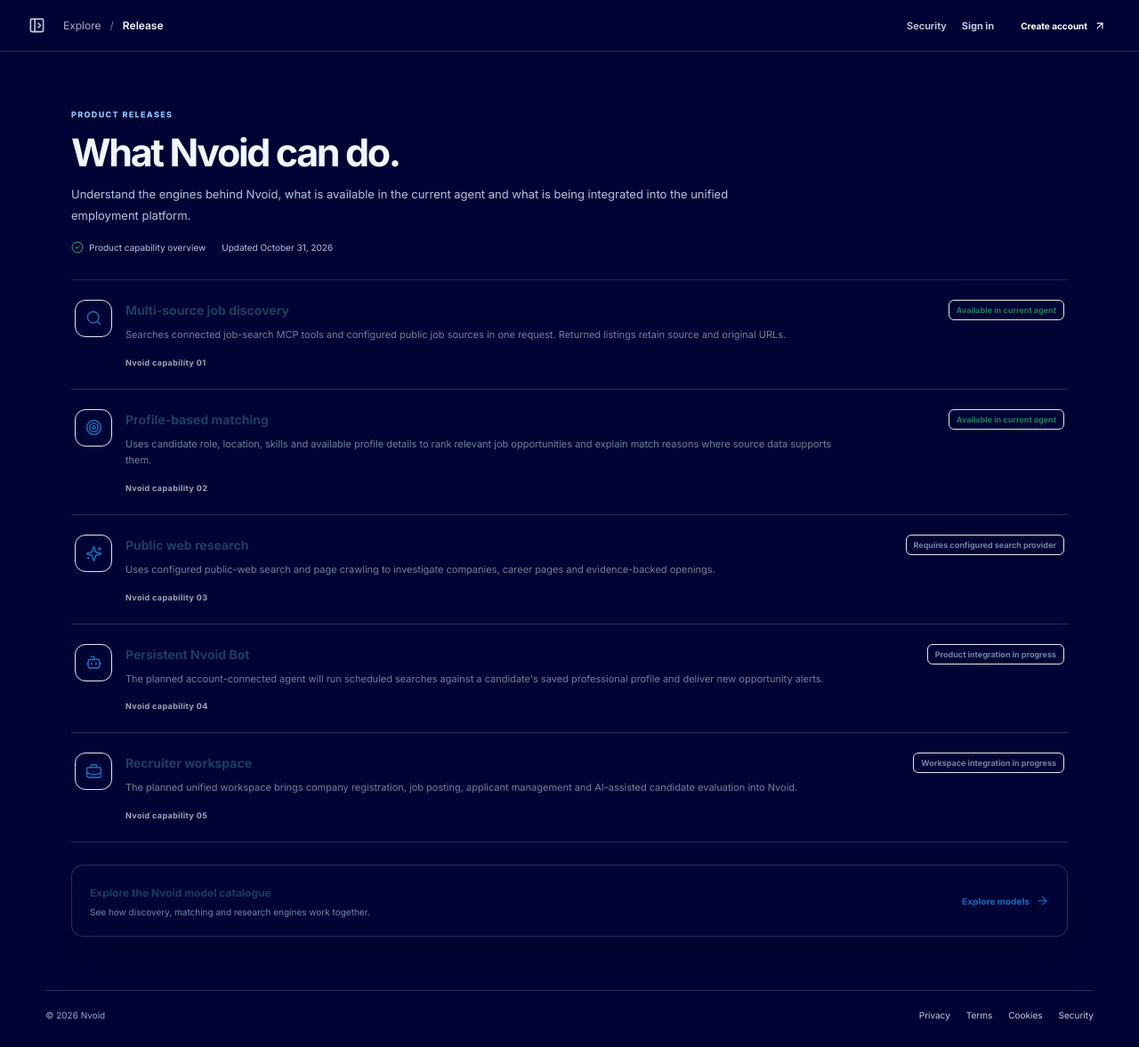
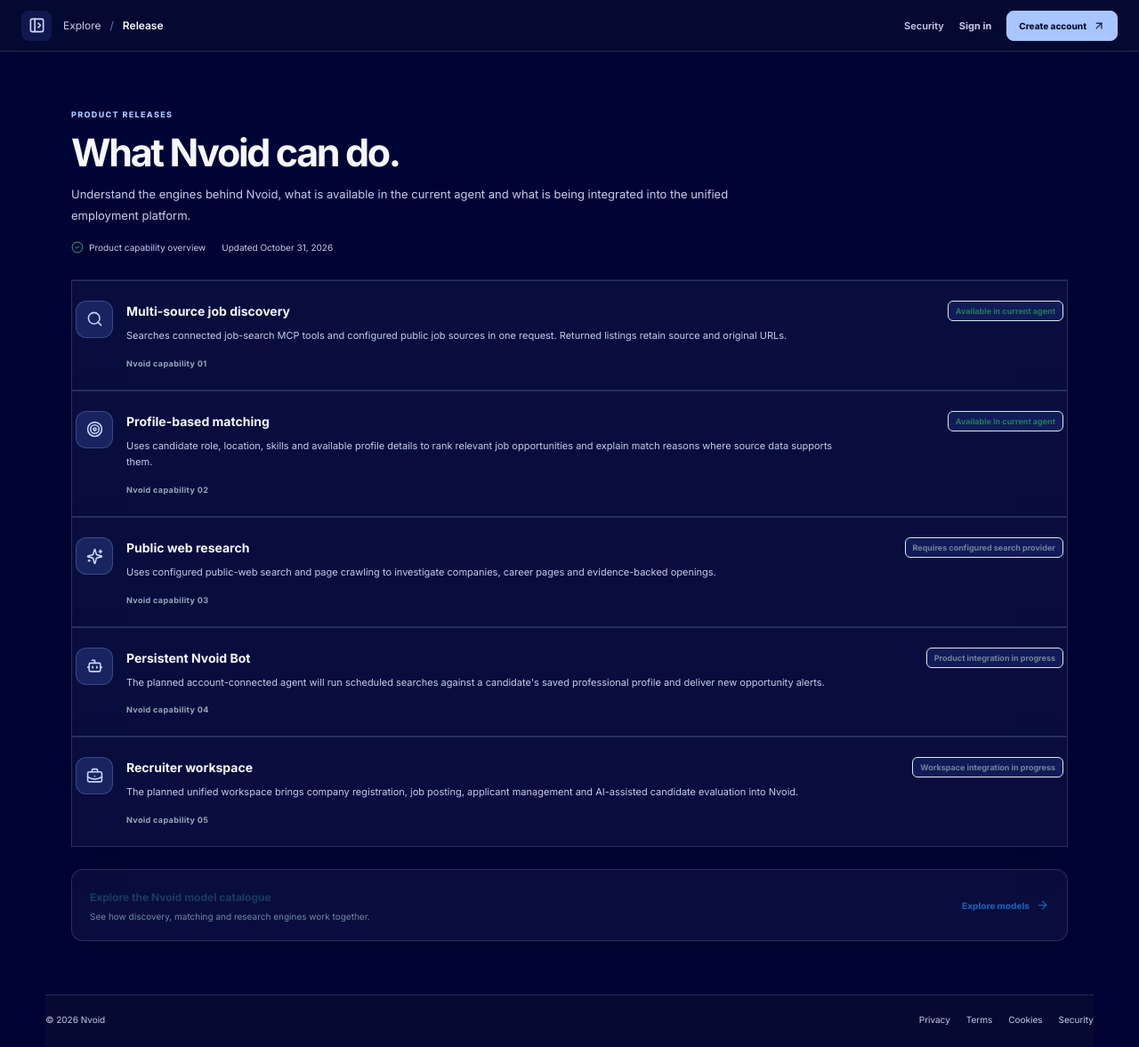
Before and after one commit to jobkar-official/nvoid_web_view, a Next.js app: page /release in a window 1280 px wide. Shown: the whole page at 89% size. Built offline with nearby package versions, Linux system fonts and the light colour scheme.

Commit message:
Refine Nvoid navy theme and full text palette

```diff
--- a/app/globals.css
+++ b/app/globals.css
@@ -805,13 +805,20 @@ body { color: #f1f4ff; }
 }
 .sidebar-scrim, .workspace-scrim { background: rgba(4,7,35,.72); }
 
+
 :root {
+  color-scheme: dark;
   --navy: #000435;
-  --navy-2: #000435;
-  --navy-3: #000435;
-  --blue-soft: #000435;
+  --navy-2: #080d3e;
+  --navy-3: #111b66;
+  --blue: #a9c5ff;
+  --blue-dark: #789cff;
+  --blue-soft: #18245f;
+  --ink: #f5f7ff;
+  --muted: #c4cbea;
+  --soft-muted: #929dc9;
+  --line: rgba(183, 198, 255, .18);
   --canvas: #000435;
-  --line: rgba(190, 202, 255, .2);
 }
 
 html,
@@ -825,15 +832,141 @@ body,
 .auth-page,
 .home-page,
 .catalog-page,
-.info-page,
+.info-page {
+  min-height: 100%;
+  background: #000435 !important;
+  color: var(--ink);
+}
+
+body,
+.public-shell,
+.workspace-shell {
+  color: var(--ink);
+}
+
 .public-sidebar,
-.workspace-sidebar,
+.workspace-sidebar {
+  color: var(--ink);
+  background: #050a32 !important;
+  border-right: 1px solid var(--line);
+  box-shadow: 12px 0 36px rgba(0, 0, 0, .24);
+}
+
 .public-topbar,
-.workspace-topbar,
-.public-footer,
-.auth-layout,
-.auth-brand-panel,
-.auth-form-panel,
+.workspace-topbar {
+  color: var(--ink);
+  background: rgba(5, 10, 50, .97) !important;
+  border-bottom: 1px solid var(--line);
+  backdrop-filter: blur(16px);
+}
+
+.public-footer {
+  color: var(--muted);
+  background: #050a32 !important;
+  border-top: 1px solid var(--line);
+}
+
+.public-footer a,
+.topbar-quiet-link,
+.topbar-login,
+.topbar-breadcrumb,
+.workspace-crumb {
+  color: var(--muted);
+}
+
+.public-footer a:hover,
+.topbar-quiet-link:hover,
+.topbar-login:hover {
+  color: var(--blue);
+}
+
+.public-brand,
+.workspace-brand,
+.public-brand strong,
+.workspace-brand strong,
+.topbar-breadcrumb strong,
+.workspace-crumb strong,
+.home-hero h1,
+.section-heading h2,
+.catalog-hero h1,
+.info-hero h1,
+.info-section h2,
+.workspace-page-heading h1,
+.info-cta h2 {
+  color: var(--ink);
+}
+
+.public-brand small,
+.workspace-brand small,
+.sidebar-section-label,
+.workspace-nav-label,
+.history-copy small,
+.history-placeholder,
+.history-empty,
+.guest-identity small,
+.account-copy small,
+.sidebar-trust,
+.topbar-breadcrumb,
+.workspace-crumb,
+.hero-description,
+.section-heading p,
+.catalog-hero > p,
+.info-hero > p,
+.catalog-meta,
+.info-section p,
+.info-updated,
+.workspace-page-heading p {
+  color: var(--muted);
+}
+
+.hero-overline,
+.section-kicker,
+.hero-description strong,
+.home-hero h1 span,
+.workspace-eyebrow {
+  color: var(--blue);
+}
+
+.public-nav-link,
+.workspace-nav-link,
+.history-select,
+.workspace-activity-item,
+.workspace-logout {
+  color: #d5dcf5;
+}
+
+.public-nav-link svg,
+.workspace-nav-link svg,
+.workspace-activity-item svg {
+  color: #9ba9dc;
+}
+
+.public-nav-link:hover,
+.workspace-nav-link:hover,
+.history-item:hover,
+.sidebar-collapse-button:hover,
+.workspace-sidebar-close:hover,
+.sidebar-toggle-button:hover,
+.workspace-sidebar-toggle:hover,
+.workspace-icon-button:hover,
+.account-menu-button:hover {
+  color: #fff;
+  background: #151f63 !important;
+}
+
+.public-nav-link.active,
+.workspace-nav-link.active {
+  color: #fff;
+  background: #18245f !important;
+  border-color: rgba(169, 197, 255, .28);
+  box-shadow: inset 3px 0 #a9c5ff;
+}
+
+.public-nav-link.active svg,
+.workspace-nav-link.active svg {
+  color: #b9ceff;
+}
+
 .public-search-panel,
 .public-job-card,
 .category-card,
@@ -848,137 +981,248 @@ body,
 .workspace-shortcut-card,
 .workspace-content-card,
 .workspace-tip-card,
-.workspace-data-layout,
-.workspace-search-form,
-.workspace-form-grid,
-.auth-form,
-.auth-role-picker button,
+.auth-layout,
+.auth-form-panel {
+  color: var(--ink);
+  background: #080d3e !important;
+  border: 1px solid var(--line);
+  box-shadow: 0 14px 38px rgba(0, 0, 0, .16);
+}
+
+.public-search-panel input,
+.search-input-line input,
+.workspace-search-form input,
+.workspace-form-grid input,
+.workspace-form-grid textarea,
+.workspace-form-grid select,
 .auth-form label > input,
 .auth-input,
-.auth-submit,
-.search-submit,
-.workspace-primary-button,
-.topbar-create,
+.auth-input input,
+.history-editor input {
+  color: #f5f7ff !important;
+  background: #050a32 !important;
+  border-color: rgba(183, 198, 255, .25);
+}
+
+.public-search-panel input::placeholder,
+.workspace-search-form input::placeholder,
+.workspace-form-grid input::placeholder,
+.workspace-form-grid textarea::placeholder,
+.auth-input input::placeholder {
+  color: #929dc9;
+}
+
+.public-job-card h1,
+.public-job-card h2,
+.public-job-card h3,
+.category-card strong,
+.home-feature-card h2,
+.home-feature-card h3,
+.model-card h2,
+.model-card h3,
+.release-card h2,
+.release-card h3,
+.workspace-content-card h2,
+.workspace-content-card h3,
+.workspace-tip-card h2,
+.workspace-tip-card h3,
+.workspace-shortcut-card strong,
+.info-aside h2,
+.info-aside strong,
+.info-cta h2 {
+  color: #f5f7ff;
+}
+
+.public-job-card p,
+.public-job-card small,
+.category-card p,
+.home-feature-card p,
+.model-card p,
+.release-card p,
+.workspace-content-card p,
+.workspace-tip-card p,
+.workspace-shortcut-card p,
+.info-aside p,
+.info-aside li,
+.info-cta p {
+  color: #c4cbea;
+}
+
+.public-job-details span,
+.source-chip,
+.workspace-role-pill,
+.result-count,
+.release-status,
+.company-monogram {
+  color: #cbd6ff;
+  background: #111b58 !important;
+  border-color: rgba(183, 198, 255, .2);
+}
+
+.brand-symbol,
+.workspace-brand-mark,
+.guest-avatar,
+.account-avatar,
+.workspace-top-avatar,
+.feature-icon,
+.category-icon,
+.shortcut-icon,
+.workspace-empty-icon,
+.workspace-tip-icon,
+.release-icon,
+.model-icon,
+.auth-form-icon,
+.info-aside-icon,
+.bot-promo-icon,
+.art-center {
+  color: #c5d6ff;
+  background: #18245f !important;
+  border-color: rgba(169, 197, 255, .24);
+}
+
 .sidebar-find-button,
 .workspace-find-button,
+.sidebar-register,
+.topbar-create,
+.workspace-primary-button,
+.search-submit,
+.auth-submit,
+.info-cta-link {
+  color: #071039 !important;
+  background: #a9c5ff !important;
+  border: 1px solid #a9c5ff;
+  font-weight: 800;
+}
+
+.sidebar-find-button:hover,
+.workspace-find-button:hover,
+.sidebar-register:hover,
+.topbar-create:hover,
+.workspace-primary-button:hover,
+.search-submit:hover,
+.auth-submit:hover,
+.info-cta-link:hover {
+  color: #000435 !important;
+  background: #c2d5ff !important;
+}
+
 .sidebar-signin,
-.sidebar-register,
-.workspace-role-pill,
 .workspace-icon-button,
 .mobile-menu-button,
 .sidebar-toggle-button,
 .workspace-sidebar-toggle,
-.workspace-nav-link.active,
-.public-nav-link.active,
-.bot-promo,
-.bot-promo-icon,
-.result-count,
-.company-monogram,
-.source-chip,
-.public-job-details span,
-.no-results,
-.no-results-icon,
-.category-icon,
-.feature-icon,
-.release-icon,
-.model-icon,
-.release-status,
-.info-aside-icon,
-.info-cta-link,
-.auth-form-icon,
-.auth-error,
-.preview-banner,
-.workspace-inline-notice,
-.shortcut-icon,
-.workspace-empty-icon,
-.workspace-tip-icon,
-.art-center,
-.guest-avatar,
-.account-avatar,
-.workspace-top-avatar,
-.history-editor input,
-.history-editor > div button,
-.workspace-search-form input,
-.workspace-form-grid input,
-.workspace-form-grid textarea,
-.workspace-form-grid select {
-  background-color: #000435 !important;
-  background-image: none !important;
+.sidebar-collapse-button,
+.workspace-sidebar-close {
+  color: #d5dcf5;
+  background: #10184f !important;
+  border-color: rgba(183, 198, 255, .2);
 }
 
-.public-sidebar,
-.workspace-sidebar,
-.public-topbar,
-.workspace-topbar,
-.public-footer,
-.auth-layout,
-.public-search-panel,
-.public-job-card,
-.category-card,
-.home-feature-card,
-.model-card,
-.release-card,
-.catalog-callout,
-.info-aside,
-.info-cta,
-.workspace-welcome-card,
-.workspace-shortcut-card,
-.workspace-content-card,
-.workspace-tip-card,
-.auth-input,
-.auth-form label > input,
-.workspace-search-form input,
-.workspace-form-grid input,
-.workspace-form-grid textarea,
-.workspace-form-grid select {
-  border-color: rgba(190, 202, 255, .2);
+.sidebar-section-label,
+.workspace-nav-label,
+.history-clear,
+.history-search-icon,
+.history-copy strong {
+  color: #aeb9e5;
 }
 
-.public-topbar,
-.workspace-topbar {
-  background: #000435 !important;
-  backdrop-filter: none;
+.history-delete,
+.history-edit,
+.account-menu-button {
+  color: #aeb9e5;
 }
 
-.public-footer {
-  background: #000435 !important;
+.history-delete:hover {
+  color: #ffd8df;
+  background: rgba(214, 83, 112, .18) !important;
 }
 
-.public-sidebar,
-.workspace-sidebar {
-  box-shadow: 12px 0 36px rgba(0, 0, 0, .24);
+.history-edit:hover {
+  color: #fff;
+  background: #18245f !important;
 }
 
-.public-nav-link:hover,
-.workspace-nav-link:hover,
-.sidebar-collapse-button:hover,
-.workspace-sidebar-close:hover,
-.sidebar-toggle-button:hover,
-.workspace-sidebar-toggle:hover,
-.workspace-icon-button:hover,
-.workspace-logout:hover,
-.history-item:hover,
-.history-delete:hover,
-.history-edit:hover,
-.sidebar-find-button:hover,
-.workspace-find-button:hover,
-.topbar-create:hover,
-.workspace-primary-button:hover,
-.search-submit:hover,
-.sidebar-register:hover,
-.sidebar-signin:hover {
-  background-color: #000435 !important;
+.auth-brand-panel {
+  color: #f5f7ff;
+  background: radial-gradient(circle at 85% 78%, rgba(120, 156, 255, .2), transparent 34%), linear-gradient(145deg, #000435, #10184f) !important;
 }
 
-.auth-brand-panel,
-.workspace-welcome-card,
-.bot-promo,
-.home-feature-card,
-.catalog-callout {
-  box-shadow: 0 18px 48px rgba(0, 0, 0, .18);
+.auth-role-picker button {
+  color: #c4cbea;
+  background: #080d3e !important;
+  border-color: var(--line);
+}
+
+.auth-role-picker button.selected {
+  color: #fff;
+  background: #18245f !important;
+  border-color: #8eacff;
+}
+
+.auth-error {
+  color: #ffc4ce;
+  background: #35102c !important;
+  border-color: rgba(255, 160, 181, .25);
+}
+
+.preview-banner {
+  color: #f6dfa8;
+  background: #2b2340 !important;
+  border-color: rgba(246, 223, 168, .25);
+}
+
+.workspace-inline-notice {
+  color: #a9edce;
+  background: #0b302f !important;
+  border-color: rgba(127, 226, 184, .25);
+}
+
+.bot-promo {
+  color: var(--ink);
+  background: #10184f !important;
+  border-color: var(--line);
+}
+
+.info-aside.green .info-aside-icon,
+.workspace-tip-icon {
+  color: #a9edce;
+  background: #0b302f !important;
+}
+
+.no-results {
+  color: var(--ink);
+  background: #080d3e !important;
+  border-color: var(--line);
+}
+
+.no-results p,
+.workspace-empty-icon {
+  color: var(--muted);
+}
+
+.search-notice {
+  color: #a9edce;
+  background: #0b302f !important;
+  border-color: rgba(127, 226, 184, .25);
+}
+
+.search-notice.muted {
+  color: var(--muted);
+  background: #080d3e !important;
+  border-color: var(--line);
+}
+
+.sidebar-scrim,
+.workspace-scrim {
+  background: rgba(0, 2, 20, .76);
 }
 
 ::selection {
-  background: rgba(142, 186, 255, .3);
-  color: #ffffff;
+  color: #000435;
+  background: #a9c5ff;
 }
+
+:focus-visible {
+  outline: 2px solid #a9c5ff;
+  outline-offset: 2px;
+}
```
